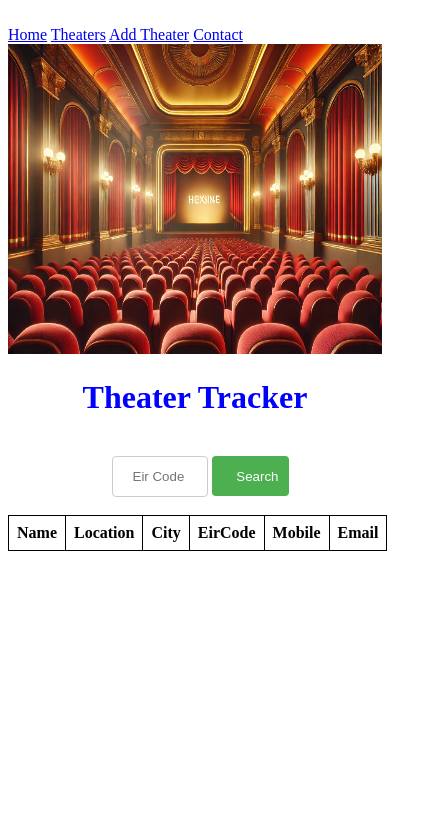
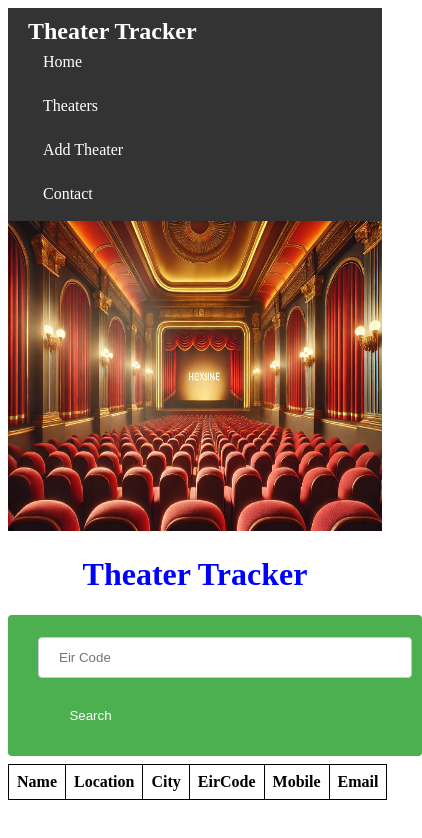
Before and after one commit to nibu-grg/ThearterFinder, a website: page public/index.html in a window 390 px wide. Shown: the whole page, 422 px wide, since content can reach past the window. Drawn offline with Linux system fonts and the light colour scheme; no server answers.

Commit message:
Add styles

```diff
--- a/public/styles.css
+++ b/public/styles.css
@@ -19,7 +19,7 @@ input[type=text],textarea
   border-radius: 4px;
   box-sizing: border-box;
 }
-button {
+#search, #submit{
   width: 100%;
   background-color: #4CAF50;
   color: white;
@@ -34,7 +34,7 @@ button {
   width: 50%;
   margin: auto;
 }
-#search
+#search1
 {
   display:flex;
   width: 50%;
@@ -53,3 +53,50 @@ th, td {
   padding: 8px;
   text-align: left;
 }
+
+.navbar {
+  display: flex;
+  justify-content: space-between;
+  align-items: center;
+  background-color: #333;
+  padding: 10px 20px;
+}
+
+.navbar a {
+  color: white;
+  text-decoration: none;
+  padding: 8px 15px;
+  transition: background-color 0.3s ease;
+}
+
+.navbar a:hover {
+  background-color: #575757;
+  border-radius: 4px;
+}
+
+.navbar .brand {
+  font-size: 1.5em;
+  font-weight: bold;
+}
+
+.navbar .links {
+  display: flex;
+  gap: 10px;
+}
+
+@media (max-width: 768px) {
+  .navbar {
+    flex-direction: column;
+    align-items: flex-start;
+  }
+
+  .navbar .links {
+    flex-direction: column;
+    width: 100%;
+  }
+
+  .navbar .links a {
+    width: 100%;
+    text-align: left;
+  }
+}
```
